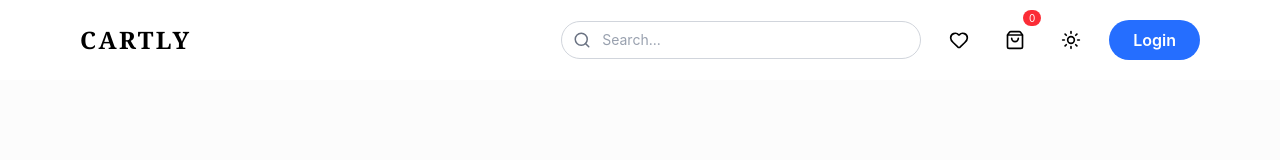
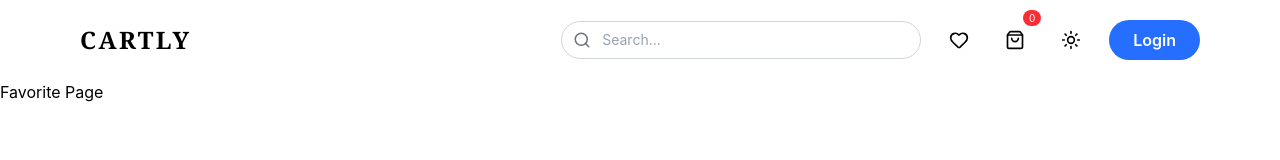
Before and after one commit to maaz-afzal/cartly, a React (Vite) app: page /favorites in a window 1280 px wide. Shown: the top 160 px of the page. Built offline with nearby package versions, Linux system fonts and the light colour scheme.

Commit message:
add pages and routing

```diff
--- a/src/App.jsx
+++ b/src/App.jsx
@@ -1,9 +1,22 @@
+import { Route, Routes } from "react-router-dom";
 import Navbar from "./components/layout/Navbar";
+import Home from "./pages/Home";
+import Login from "./pages/Login";
+import Cart from "./pages/Cart";
+import Favorites from "./pages/Favorites";
+import ProductDetail from "./pages/ProductDetail";
 
 const App = () => {
   return (
     <div>
       <Navbar />
+      <Routes>
+        <Route path="/" element={<Home />} />
+        <Route path="/login" element={<Login />} />
+        <Route path="/cart" element={<Cart />} />
+        <Route path="/favorites" element={<Favorites />} />
+        <Route path="/product/:id" element={<ProductDetail />} />
+      </Routes>
     </div>
   );
 };
--- a/src/index.css
+++ b/src/index.css
@@ -1,5 +1 @@
 @import "tailwindcss";
-
-body {
-    background-color: #FCFCFC;
-}
--- a/src/main.jsx
+++ b/src/main.jsx
@@ -1,5 +1,10 @@
 import { createRoot } from "react-dom/client";
 import "./index.css";
 import App from "./App.jsx";
+import { BrowserRouter } from "react-router-dom";
 
-createRoot(document.getElementById("root")).render(<App />);
+createRoot(document.getElementById("root")).render(
+  <BrowserRouter>
+    <App />
+  </BrowserRouter>,
+);
--- /dev/null
+++ b/src/pages/Cart.jsx
@@ -0,0 +1,11 @@
+import React from 'react'
+
+const Cart = () => {
+  return (
+    <div>
+      <h1>Cart Page</h1>
+    </div>
+  )
+}
+
+export default Cart
--- /dev/null
+++ b/src/pages/Favorites.jsx
@@ -0,0 +1,11 @@
+import React from 'react'
+
+const Favorites = () => {
+  return (
+    <div>
+      <h1>Favorite Page</h1>
+    </div>
+  )
+}
+
+export default Favorites
--- /dev/null
+++ b/src/pages/Home.jsx
@@ -0,0 +1,9 @@
+const Home = () => {
+  return (
+    <div>
+      <h1>Home Page</h1>
+    </div>
+  );
+};
+
+export default Home;
--- /dev/null
+++ b/src/pages/Login.jsx
@@ -0,0 +1,11 @@
+import React from 'react'
+
+const Login = () => {
+  return (
+    <div>
+      <h1>Login Page</h1>
+    </div>
+  )
+}
+
+export default Login
--- /dev/null
+++ b/src/pages/ProductDetail.jsx
@@ -0,0 +1,11 @@
+import React from 'react'
+
+const ProductDetail = () => {
+  return (
+    <div>
+      <h1>Product Details Page</h1>
+    </div>
+  )
+}
+
+export default ProductDetail
```
